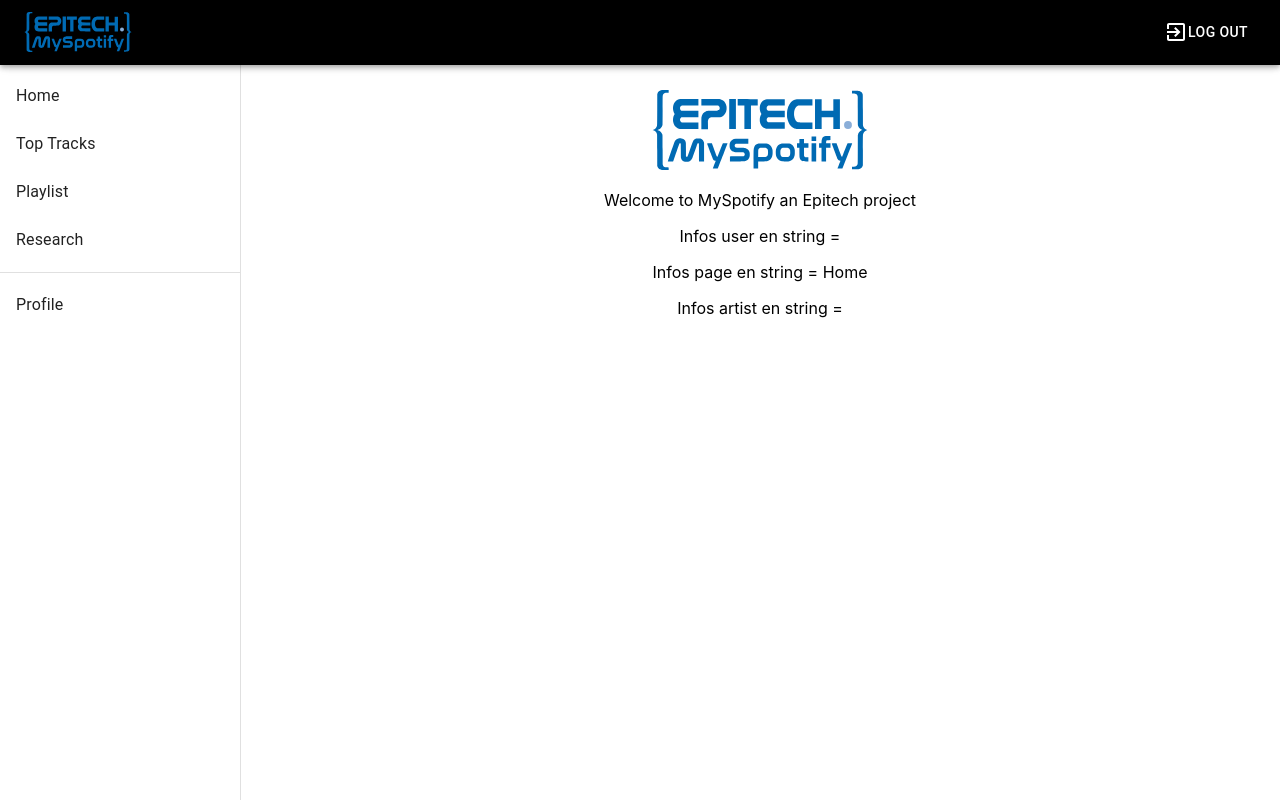
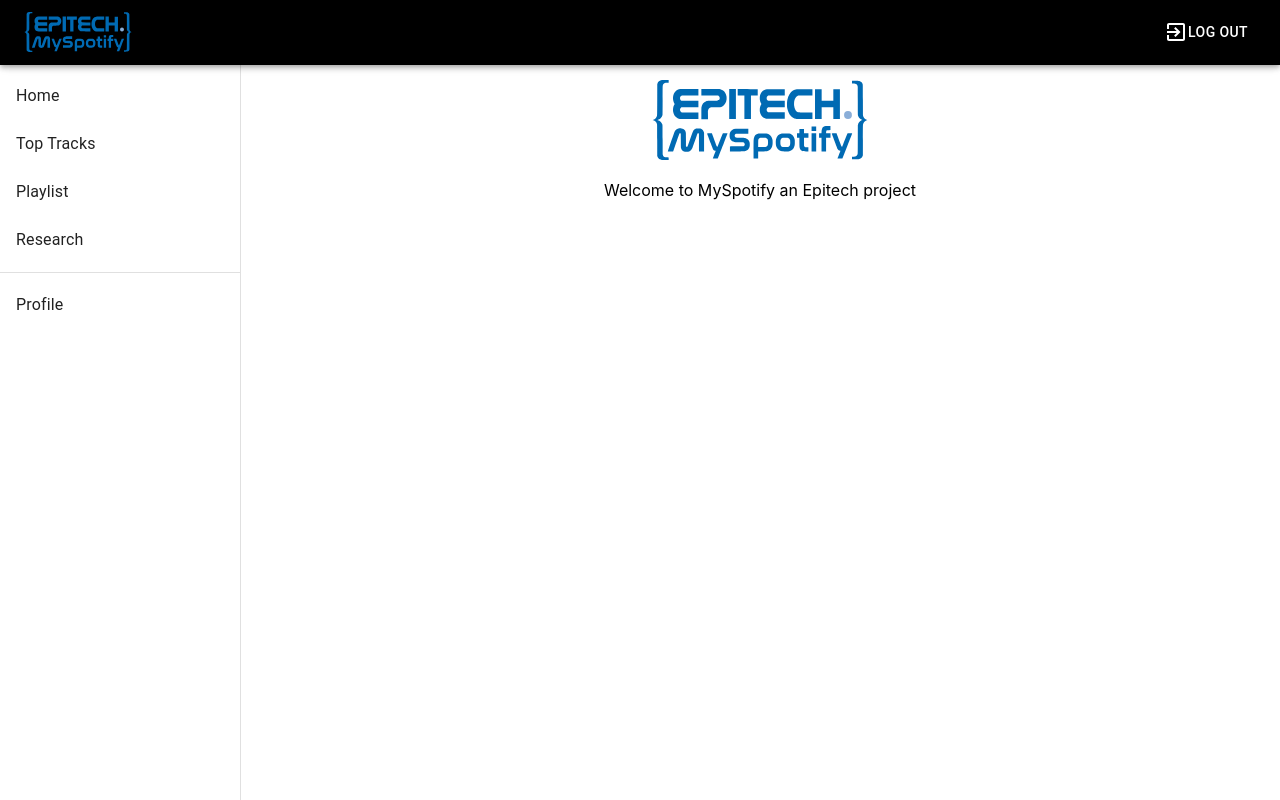
Before and after one commit to mato073/Myspotify, a React (Create React App) app: page /home in a window 1280 px wide. Built offline with nearby package versions, Linux system fonts and the light colour scheme.

Commit message:
fix menu 2

```diff
--- a/src/Components/Home.js
+++ b/src/Components/Home.js
@@ -20,14 +20,11 @@
         return (
             <>
                 <Menu />
-                <div style={{ marginTop: '10vh', marginLeft: '240px', padding: '10px'}}>
+                <div style={{ marginTop: '7.5vh', marginLeft: '30vh', padding: '20px'}}>
                     {this.props.page === 'Home' &&
                         <div style={{ textAlign: 'center' }}>
                             <img src={logo} style={{ maxHeight: '10vh' }} alt="MySpotify's logo" />
                             <p>Welcome to MySpotify an Epitech project</p>
-                            <p>Infos user en string = {this.props.userdata}</p>
-                            <p>Infos page en string = {this.props.page}</p>
-                            <p>Infos artist en string = {this.props.artist}</p>
                         </div>
                     }
                     {this.props.page === 'Top Tracks' && <TopTracks />}
--- a/src/Components/Menu.js
+++ b/src/Components/Menu.js
@@ -16,7 +16,7 @@
 import history from '../services/history'
 
 
-const drawerWidth = 240;
+const drawerWidth = '30vh';
 
 const useStyles = makeStyles((theme) => ({
     root: {
```
